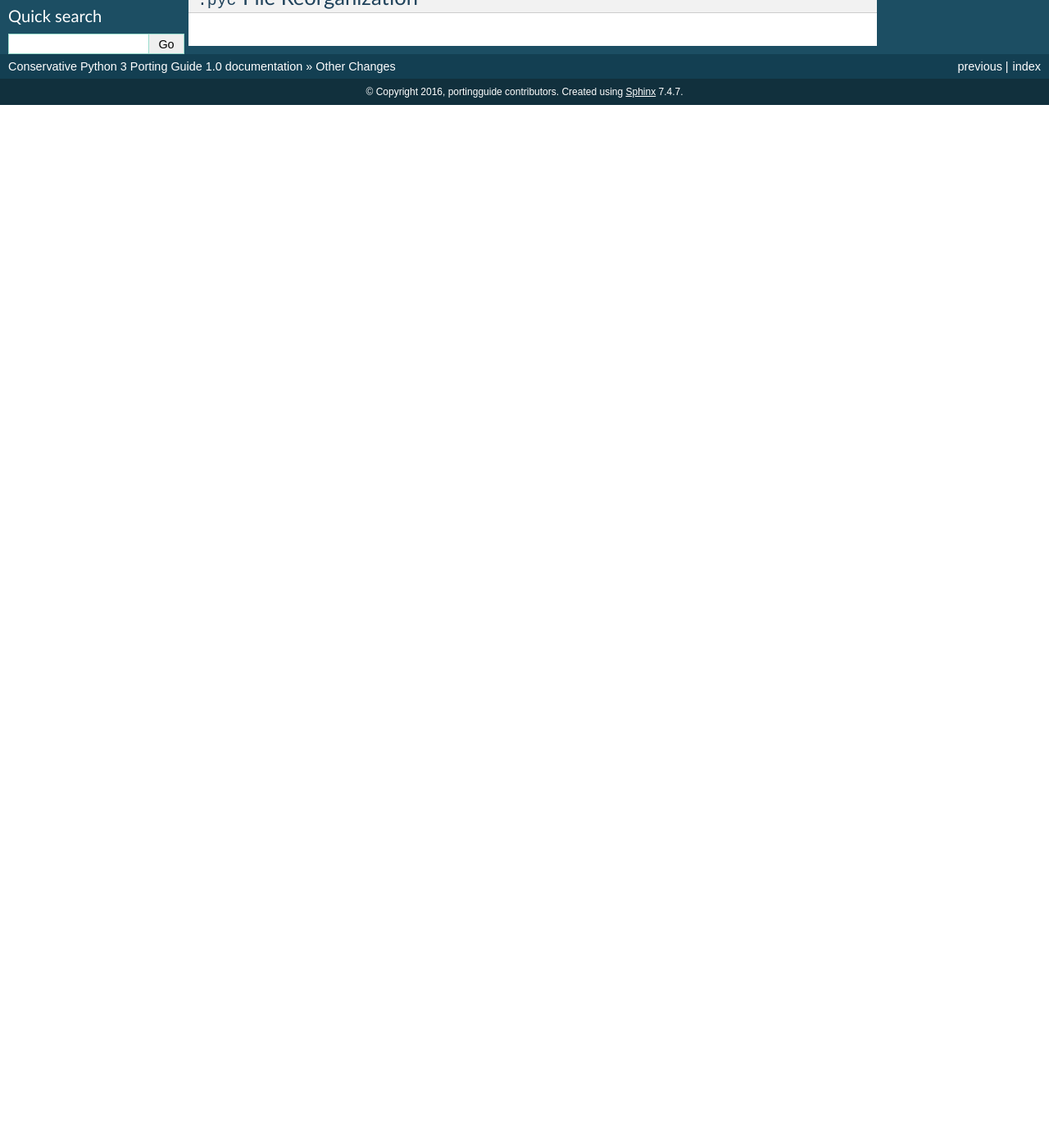
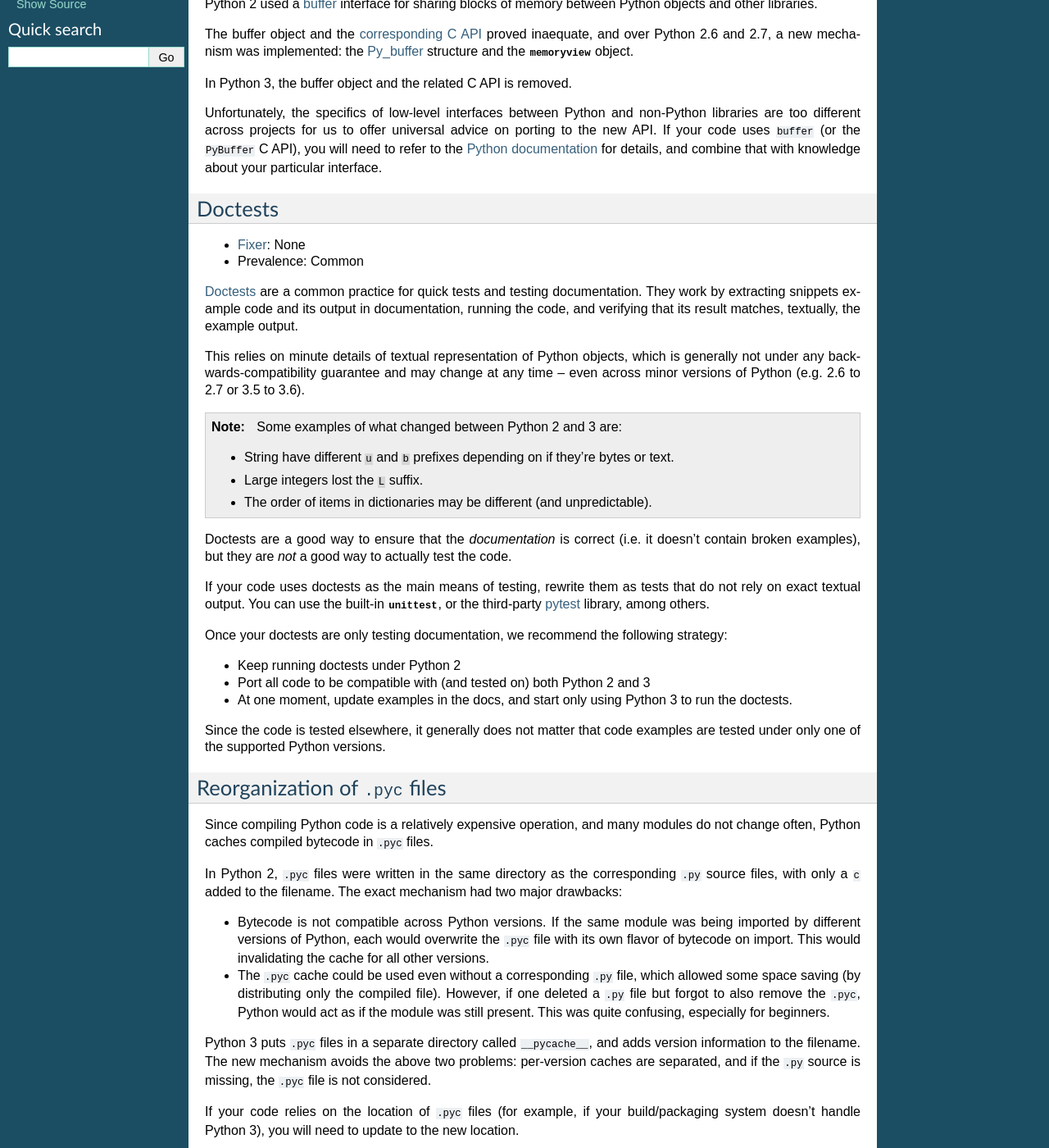
Before and after one commit to fedora-python/portingguide, a Sphinx documentation site: the page built from source/etc.rst, in a window 1280 px wide and 1400 px high, scrolled down 270 px. Shown: the whole window at 82% size. Built offline with Sphinx 7.4.7, drawn with Linux system fonts in a browser that asks for light colours; before the commit the page ends 900 px from its top, so only the background shows below that; some of the changed text lies outside the part shown.

Commit message:
Write about buffers, doctests, and .pyc files

```diff
--- a/source/etc.rst
+++ b/source/etc.rst
@@ -1,13 +1,126 @@
 Other Changes
 -------------
 
-XXX
+This page documents a few miscellaneous topics at the edges of this guide's
+scope: low-level buffers, doctests, and bytecode cache files.
+
+
 
 Raw buffer protocol: ``buffer`` and ``memoryview``
 ~~~~~~~~~~~~~~~~~~~~~~~~~~~~~~~~~~~~~~~~~~~~~~~~~~
 
+* :ref:`Fixer <python-modernize>`: None
+* Prevalence: Very rare
+
+Python 2 used a `buffer`_ interface for sharing blocks of memory between Python
+objects and other libraries.
+
+The buffer object and the `corresponding C API`_ proved inaequate, and over
+Python 2.6 and 2.7, a new mechanism was implemented: the `Py_buffer`_
+structure and the :class:`memoryview` object.
+
+In Python 3, the buffer object and the related C API is removed.
+
+Unfortunately, the specifics of low-level interfaces between Python and
+non-Python libraries are too different across projects for us to offer
+universal advice on porting to the new API.
+If your code uses ``buffer`` (or the ``PyBuffer`` C API), you will need to
+refer to the `Python documentation`_ for details, and combine that with
+knowledge about your particular interface.
+
+.. _buffer: https://docs.python.org/2/library/functions.html#buffer
+.. _corresponding C API: https://docs.python.org/2/c-api/objbuffer.html
+.. _Py_buffer: https://docs.python.org/3/c-api/buffer.html
+.. _Python documentation: https://docs.python.org/2/c-api/buffer.html
+
 Doctests
 ~~~~~~~~
 
-``.pyc`` File Reorganization
-~~~~~~~~~~~~~~~~~~~~~~~~~~~~
+* :ref:`Fixer <python-modernize>`: None
+* Prevalence: Common
+
+`Doctests`_ are a common practice for quick tests and testing documentation.
+They work by extracting snippets example code and its output in documentation,
+running the code, and verifying that its result matches, textually, the example
+output.
+
+This relies on minute details of textual representation of Python objects,
+which is generally not under any backwards-compatibility guarantee and may
+change at any time – even across minor versions of Python (e.g. 2.6 to 2.7 or
+3.5 to 3.6).
+
+.. note::
+    Some examples of what changed between Python 2 and 3 are:
+
+    * String have different ``u`` and ``b`` prefixes depending on if they're
+      bytes or text.
+    * Large integers lost the ``L`` suffix.
+    * The order of items in dictionaries may be different (and unpredictable).
+
+Doctests are a good way to ensure that the *documentation* is correct (i.e.
+it doesn't contain broken examples), but they are *not* a good way to actually
+test the code.
+
+If your code uses doctests as the main means of testing, rewrite them as tests
+that do not rely on exact textual output.
+You can use the built-in :mod:`unittest`, or the third-party `pytest`_ library,
+among others.
+
+Once your doctests are only testing documentation, we recommend the following
+strategy:
+
+* Keep running doctests under Python 2
+* Port all code to be compatible with (and tested on) both Python 2 and 3
+* At one moment, update examples in the docs, and start only using Python 3
+  to run the doctests.
+
+Since the code is tested elsewhere, it generally does not matter that code
+examples are tested under only one of the supported Python versions.
+
+
+.. _Doctests: https://docs.python.org/3/library/doctest.html
+.. _pytest: https://docs.pytest.org
+
+
+Reorganization of ``.pyc`` files
+~~~~~~~~~~~~~~~~~~~~~~~~~~~~~~~~
+
+Since compiling Python code is a relatively expensive operation, and many modules
+do not change often, Python caches compiled bytecode in ``.pyc`` files.
+
+In Python 2, ``.pyc`` files were written in the same directory as the
+corresponding ``.py`` source files, with only a ``c`` added to the filename.
+The exact mechanism had two major drawbacks:
+
+* Bytecode is not compatible across Python versions.
+  If the same module was being imported by different versions of Python,
+  each would overwrite the ``.pyc`` file with its own flavor of bytecode on
+  import. This would invalidating the cache for all other versions.
+* The ``.pyc`` cache could be used even without a corresponding ``.py`` file,
+  which allowed some space saving (by distributing only the compiled file).
+  However, if one deleted a ``.py`` file but forgot to also remove the ``.pyc``,
+  Python would act as if the module was still present.
+  This was quite confusing, especially for beginners.
+
+Python 3 puts ``.pyc`` files in a separate directory called ``__pycache__``,
+and adds version information to the filename.
+The new mechanism avoids the above two problems: per-version caches are
+separated, and if the ``.py`` source is missing, the ``.pyc`` file is not
+considered.
+
+If your code relies on the location of ``.pyc`` files (for example, if
+your build/packaging system doesn't handle Python 3), you will need to update
+to the new location.
+
+If you rely on importing ``.pyc`` files without corresponding source,
+you will need to move the ``.pyc`` to the old location, and remove the
+version tag. For example, move::
+
+    __pycache__/foo.cpython-36.pyc
+
+to::
+
+    foo.pyc
+
+Under this name, the ``.pyc`` will be recognized by Python 3's import
+machinery.
```
